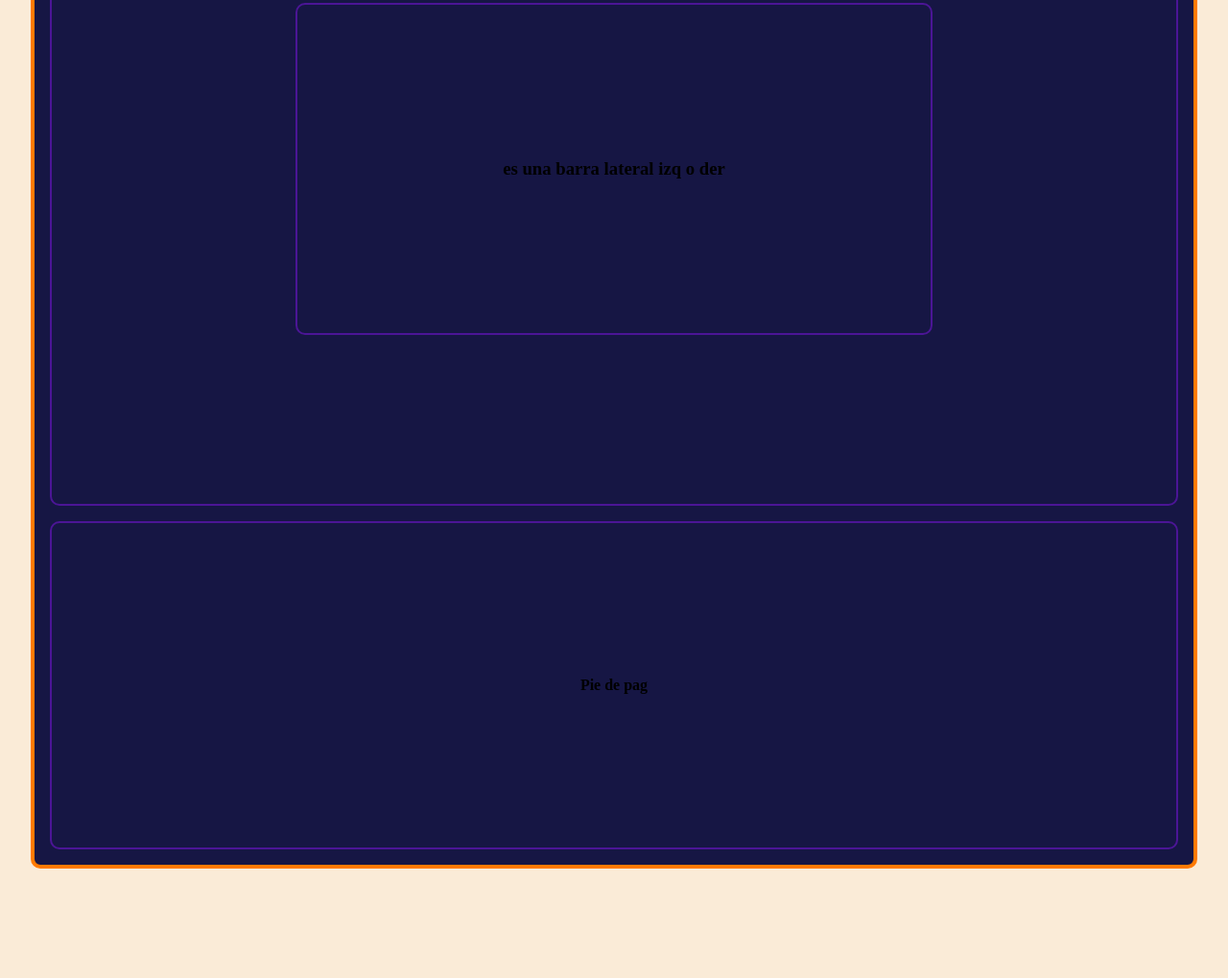
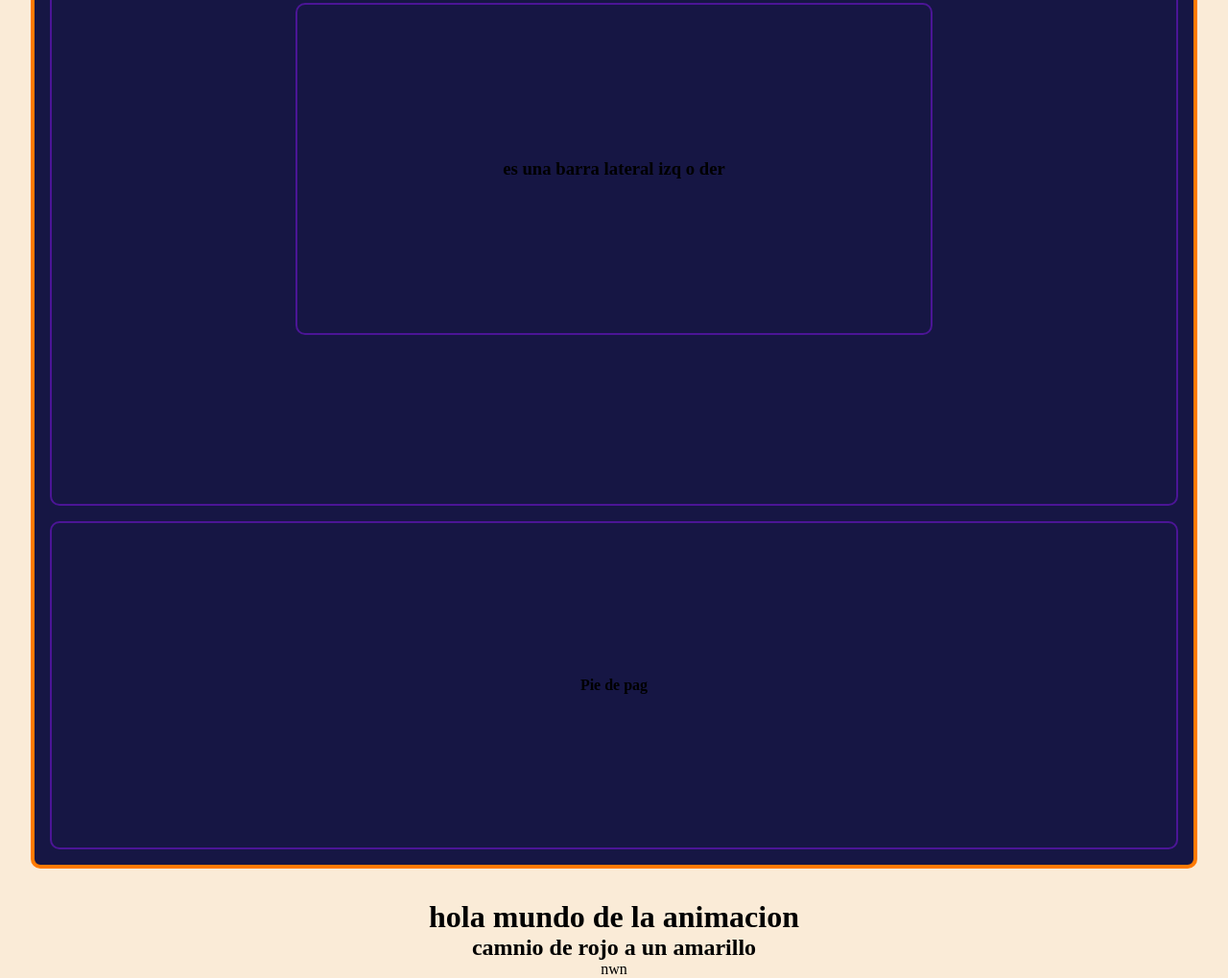
Before and after one commit to DamianBonifacio/workSpace, a plain HTML site: page index.html in a window 1280 px wide. Shown: the part 1111-2130 px from the top of the page at 96% size. Before the commit the page ends 2048 px from the top, so only its background shows below. Drawn offline with Linux system fonts and the light colour scheme.

Commit message:
primra animacion

```diff
--- a/index.html
+++ b/index.html
@@ -56,5 +56,19 @@
         </footer>
     </div>
 
+    <div class="animada">
+        <h1>hola mundo de la animacion</h1>
+        <h2>camnio de rojo a un amarillo</h2>
+    </div>
+    <div class="loader">
+
+    </div>
+    <div class="loaderDouble">
+
+    </div>
+    <div class="containerLabel">
+        <div class="label"> nwn</div>
+    </div>
+
 </body>
 </html>
```
